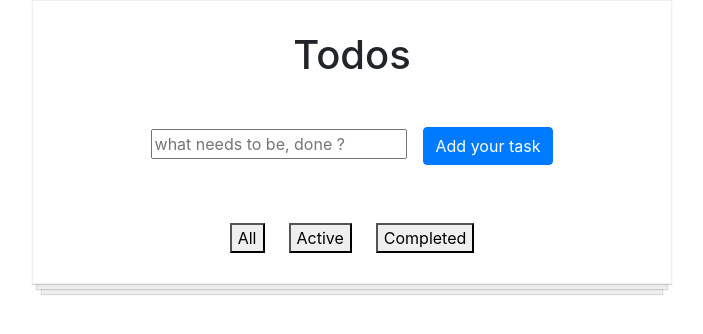
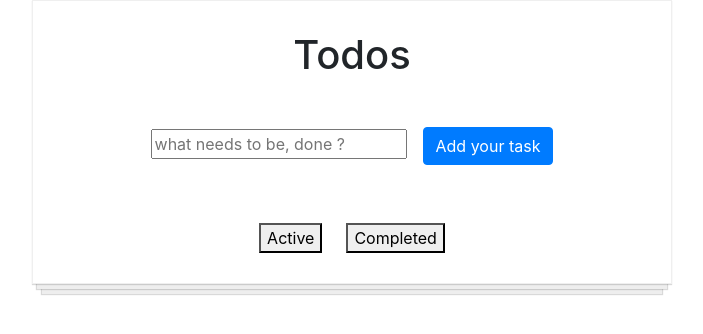
Before and after one commit to Kvin3324/todo_redux, a React (Create React App) app: page / in a window 1280 px wide. Shown: the top 334 px of the page, without its empty margins (288-991 px from the left). Built offline with nearby package versions, Linux system fonts and the light colour scheme.

Commit message:
Deleted btn all and added onClick

```diff
--- a/src/components/Footer/Footer.js
+++ b/src/components/Footer/Footer.js
@@ -1,14 +1,12 @@
 import React from "react";
+import store from "../../redux/store";
 
 function Footer() {
   return(
-    <React.Fragment>
-      <div className="filter--task">
-        <button className="mr-4">All</button>
-        <button className="mr-4">Active</button>
-        <button>Completed</button>
-      </div>
-    </React.Fragment>
+    <footer className="filter--task">
+      <button className="mr-4" onClick={(e) => store.dispatch({type: "CHANGE_VISIBILITY", status: e.target.textContent})}>Active</button>
+      <button onClick={(e) => store.dispatch({type: "CHANGE_VISIBILITY", status: e.target.textContent})}>Completed</button>
+    </footer>
   )
 }
 
```
